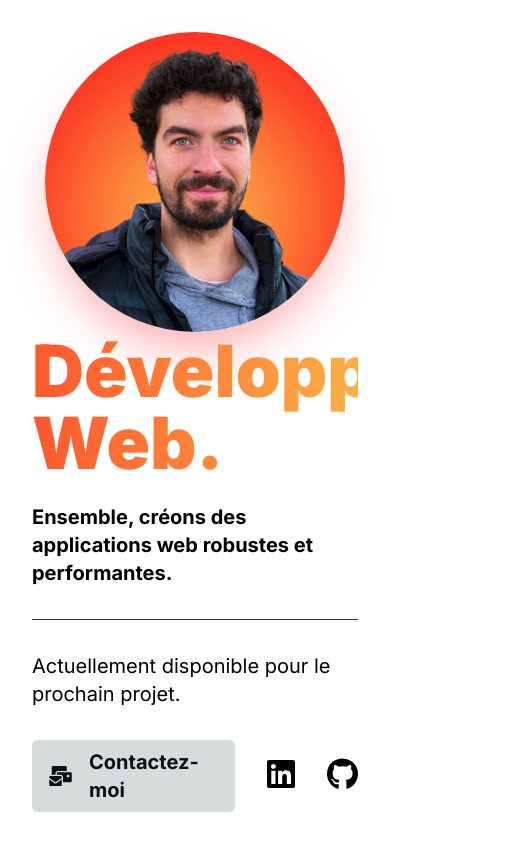
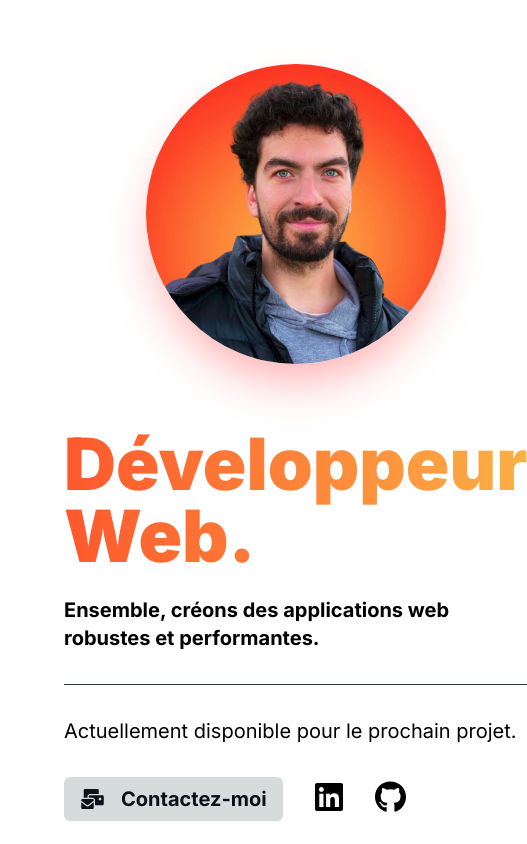
Before and after one commit to david-vct/my-portfolio, a Next.js app: page / in a window 390 px wide. Shown: the top 844 px of the page, 527 px wide, since content can reach past the window. Built offline with nearby package versions, Linux system fonts and the light colour scheme.

Commit message:
feat: add responsive layout to Hero

```diff
--- a/app/components/layout/Hero.tsx
+++ b/app/components/layout/Hero.tsx
@@ -8,8 +8,8 @@ import ButtonLink from "../common/ButtonLink"
 
 const Hero = () => {
 	return (
-		<section className="flex flex-col md:flex-row items-center justify-between w-full md:w-2/3 h-svh p-8">
-			<div className="flex flex-col items-center justify-center w-full md:w-1/2">
+		<section className="grid lg:grid-cols-3 gap-16 w-full max-w-7xl h-svh p-16">
+			<div className="place-self-center">
 				<Image
 					className="shadow-2xl shadow-primary/40 rounded-full"
 					src="/david-profile.webp"
@@ -18,7 +18,7 @@ const Hero = () => {
 					height={300}
 				/>
 			</div>
-			<div className="w-full md:w-1/2">
+			<div className="lg:col-span-2 self-center">
 				<div className="pb-8 border-b border-neutral">
 					<h1 className="text-7xl font-black pb-6 bg-gradient-to-r from-accent to-secondary bg-clip-text text-transparent">
 						Développeur Web.
--- a/app/layout.tsx
+++ b/app/layout.tsx
@@ -6,7 +6,7 @@ const inter = Inter({ subsets: ["latin"] })
 
 export const metadata: Metadata = {
 	title: "David Vicente | Web Developer",
-	description: "Portfolio de David Vicente, développeur web freelance. Je crée tout type de site web performant.",
+	description: "Portfolio de David Vicente, développeur web freelance. Je crée tout type de sites web.",
 }
 
 export default function RootLayout({
@@ -15,7 +15,7 @@ export default function RootLayout({
 	children: React.ReactNode
 }>) {
 	return (
-		<html lang="en">
+		<html lang="fr">
 			<body className={inter.className}>{children}</body>
 		</html>
 	)
--- a/app/page.tsx
+++ b/app/page.tsx
@@ -7,7 +7,7 @@ import ServicesSection from "./components/layout/ServicesSection"
 export default function Home() {
 	return (
 		<>
-			<main className="flex flex-col items-center justify-between">
+			<main className="flex flex-col place-items-center">
 				<Hero />
 				<PresentationSection />
 				<ServicesSection />
```
